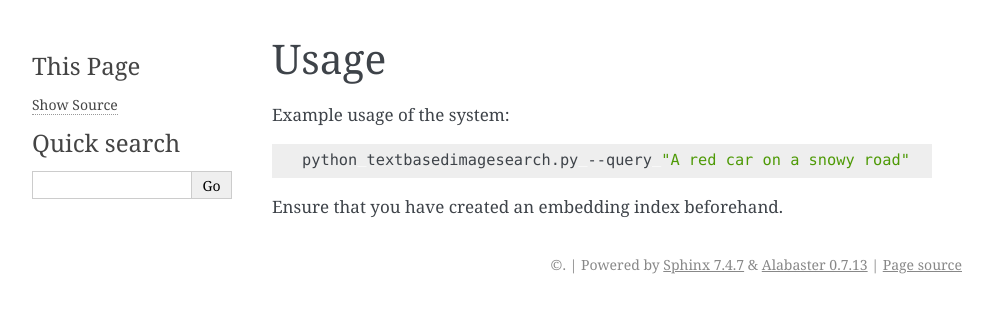
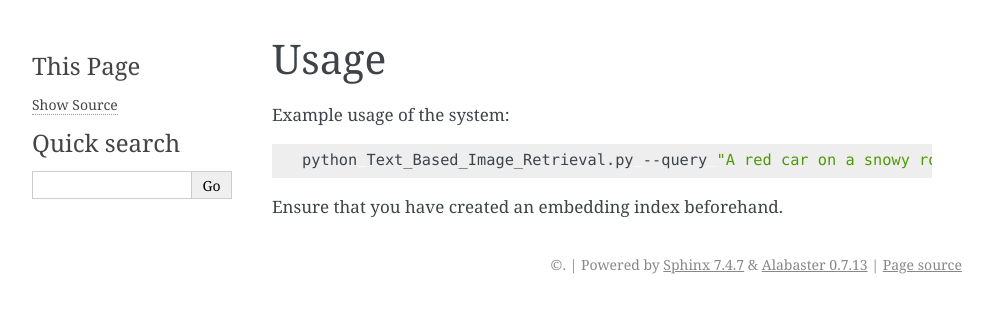
Before and after one commit to sarassat/textbasedimagesearch, a Sphinx documentation site: the page built from docs/usage.rst, in a window 1280 px wide. Shown: the top 313 px of the page, without its empty margins (148-1141 px from the left). Built offline with Sphinx 7.4.7, drawn with Linux system fonts in a browser that asks for light colours.

Commit message:
Update usage.rst

```diff
--- a/docs/usage.rst
+++ b/docs/usage.rst
@@ -5,6 +5,6 @@ Example usage of the system:
 
 .. code-block:: bash
 
-   python textbasedimagesearch.py --query "A red car on a snowy road"
+   python Text_Based_Image_Retrieval.py --query "A red car on a snowy road"
 
 Ensure that you have created an embedding index beforehand.
```
